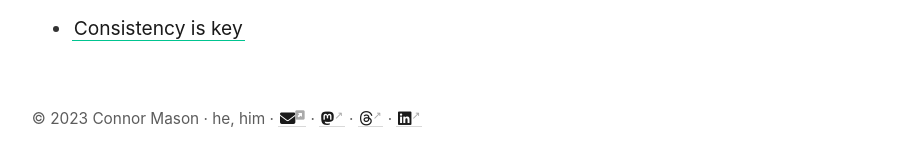
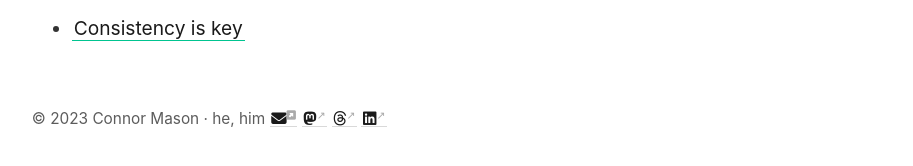
Before and after one commit to conmas/site, a Jekyll site: the page built from _pages/index.md, in a window 1280 px wide. Shown: the part 648-814 px from the top of the page, without its empty margins (45-958 px from the left). Built offline with Jekyll 4.4.1, drawn with Linux system fonts in a browser that asks for light colours; nearby versions of some CDN libraries.

Commit message:
Update footer.html

```diff
--- a/_includes/footer.html
+++ b/_includes/footer.html
@@ -1,9 +1,11 @@
-<p>© 2023 Connor Mason  ·  he, him  ·
-	<script>
+<p>© 2023 Connor Mason  ·  he, him
+	<span style="text-align: right">
+		<script>
 			n='connor';d='mason';t='me';
 			document.write('<a href="mailto:'+n+'@'+d+'.'+t+'" class="fa-solid fa-envelope"></a>');
-	</script>  ·
-	<a href="https://hachyderm.io/@connor" rel="me" class="fa-brands fa-mastodon"></a>  ·
-	<a href="https://threads.net/@conmas" class="fa-brands fa-threads"></a>  ·
-	<a href="https://linkedin.com/in/cnnrmsn" class="fa-brands fa-linkedin"></a>
+		</script>
+		<a href="https://hachyderm.io/@connor" rel="me" class="fa-brands fa-mastodon"></a>
+		<a href="https://threads.net/@conmas" class="fa-brands fa-threads"></a>
+		<a href="https://linkedin.com/in/cnnrmsn" class="fa-brands fa-linkedin"></a>
+	</span>
 </p>
```
